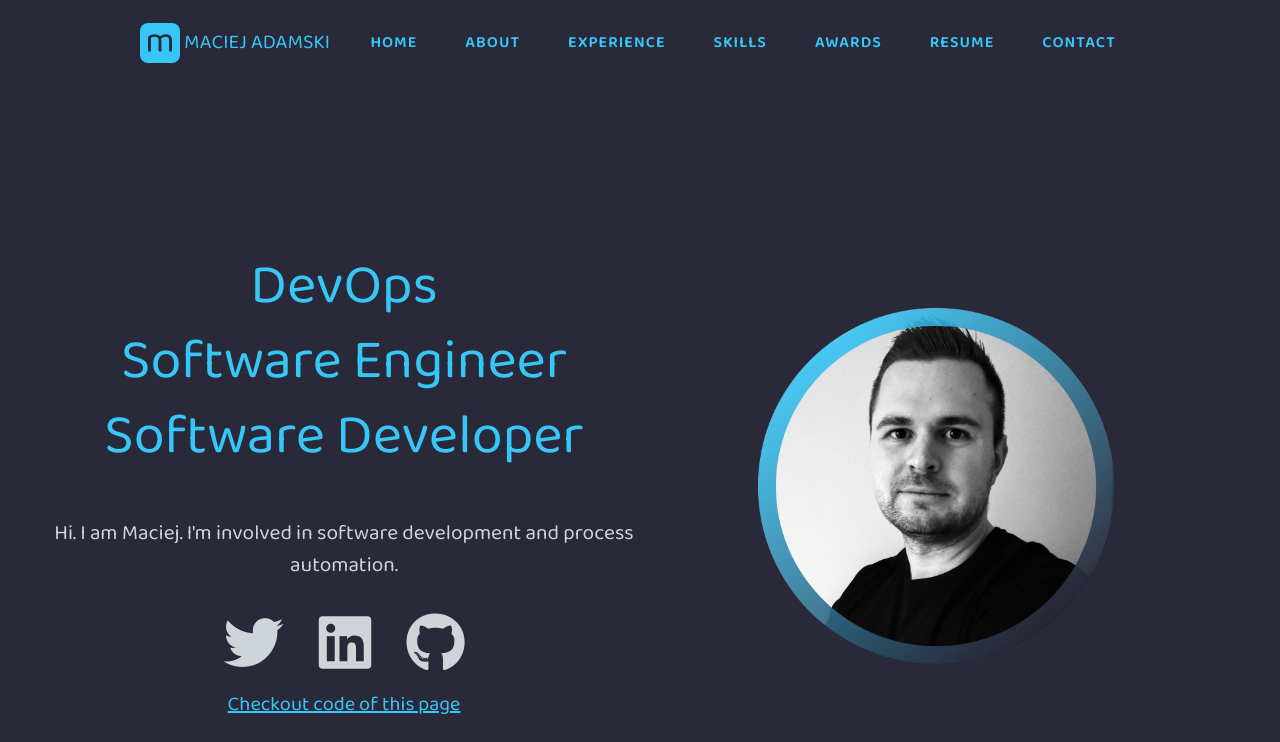
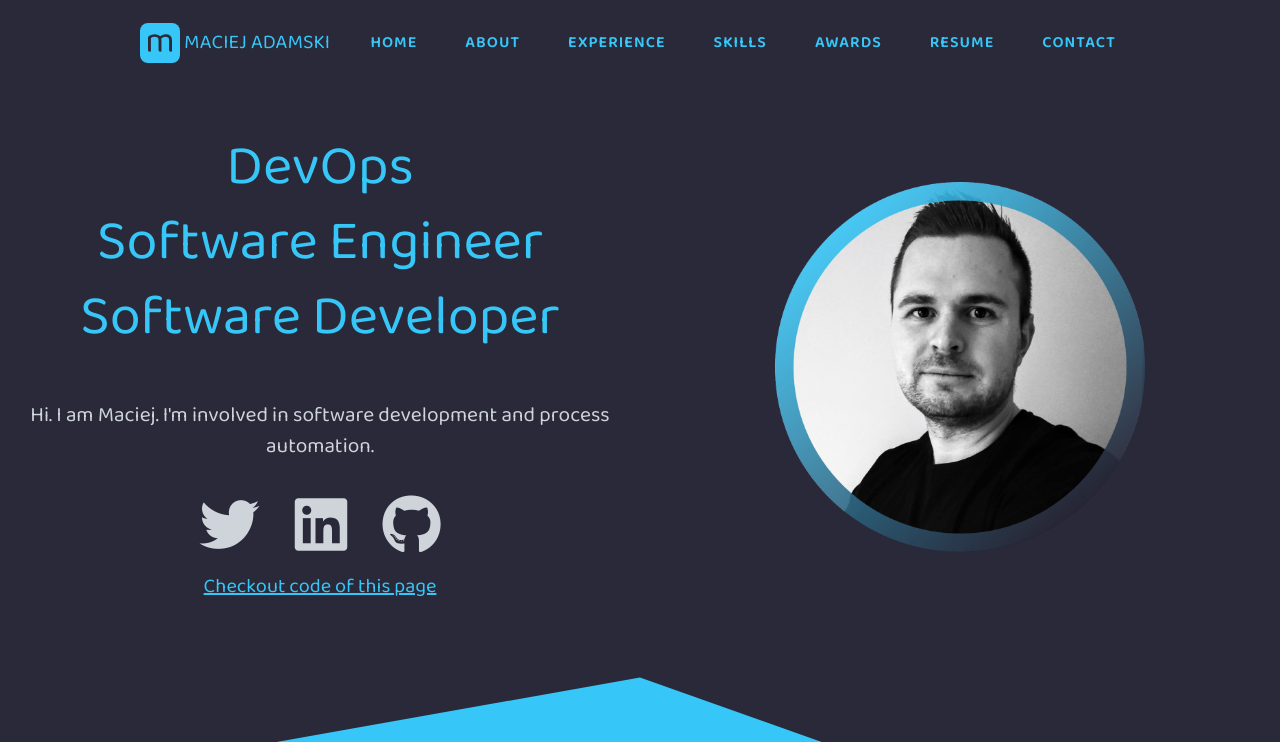
Before and after one commit to maciejadamski89/resume_page, a website: page src/html/index.html in a window 1280 px wide. Shown: the top 742 px of the page. Drawn offline with nearby package versions, Linux system fonts and the light colour scheme; files that its build step writes are made by us from their sources; files whose address does not match are found by name.

Commit message:
Add reset and fix paddings

```diff
--- a/src/html/index.html
+++ b/src/html/index.html
@@ -53,8 +53,8 @@
         </nav>
 
         <div class="container-fluid hero">
-            <div class="row align-items-center vh-100">
-                <div class="col-12 col-sm-12 col-lg-6 ps-5 pe-0 text-center">
+            <div class="row align-items-center justify-content-center py-5">
+                <div class="col-12 col-sm-12 col-lg-6 text-center">
                     <h1 class="display-4">DevOps</h1>
                     <h1 class="display-4">Software Engineer</h1>
                     <h1 class="display-4">Software Developer</h1>
@@ -67,7 +67,7 @@
                     <br>
                     <a href="https://github.com/maciejadamski89/resume_page">Checkout code of this page</a>
                 </div>
-                <div class="col-12 col-sm-12 col-lg-6 pe-5 ps-0 text-center">
+                <div class="col-12 col-sm-12 col-lg-6 d-flex justify-content-center text-center">
                     <img style="width: 60%" src="profile.png" alt="">
                 </div>
             </div>
--- a/src/sass/_base.sass
+++ b/src/sass/_base.sass
@@ -1,5 +1,37 @@
+//
+// Reset
+//
+
+*, *::before, *::after
+    box-sizing: border-box
+
+*
+    margin: 0
+
+html, body
+    height: 100%
+
 body
-    height: 100%
+    line-height: 1.5
+    -webkit-font-smoothing: antialiased
+
+img, picture, video, canvas, svg
+    max-width: 100%
+
+input, button, textarea, select
+    font: inherit
+
+p, h1, h2, h3, h4, h5, h6
+    overflow-wrap: break-word
+
+#root, #__next
+    isolation: isolate
+
+//
+// Base styles
+//
+
+body
     background-color: $body-background-color
     font-family: $body-font-family
     color: $body-font-color
```
